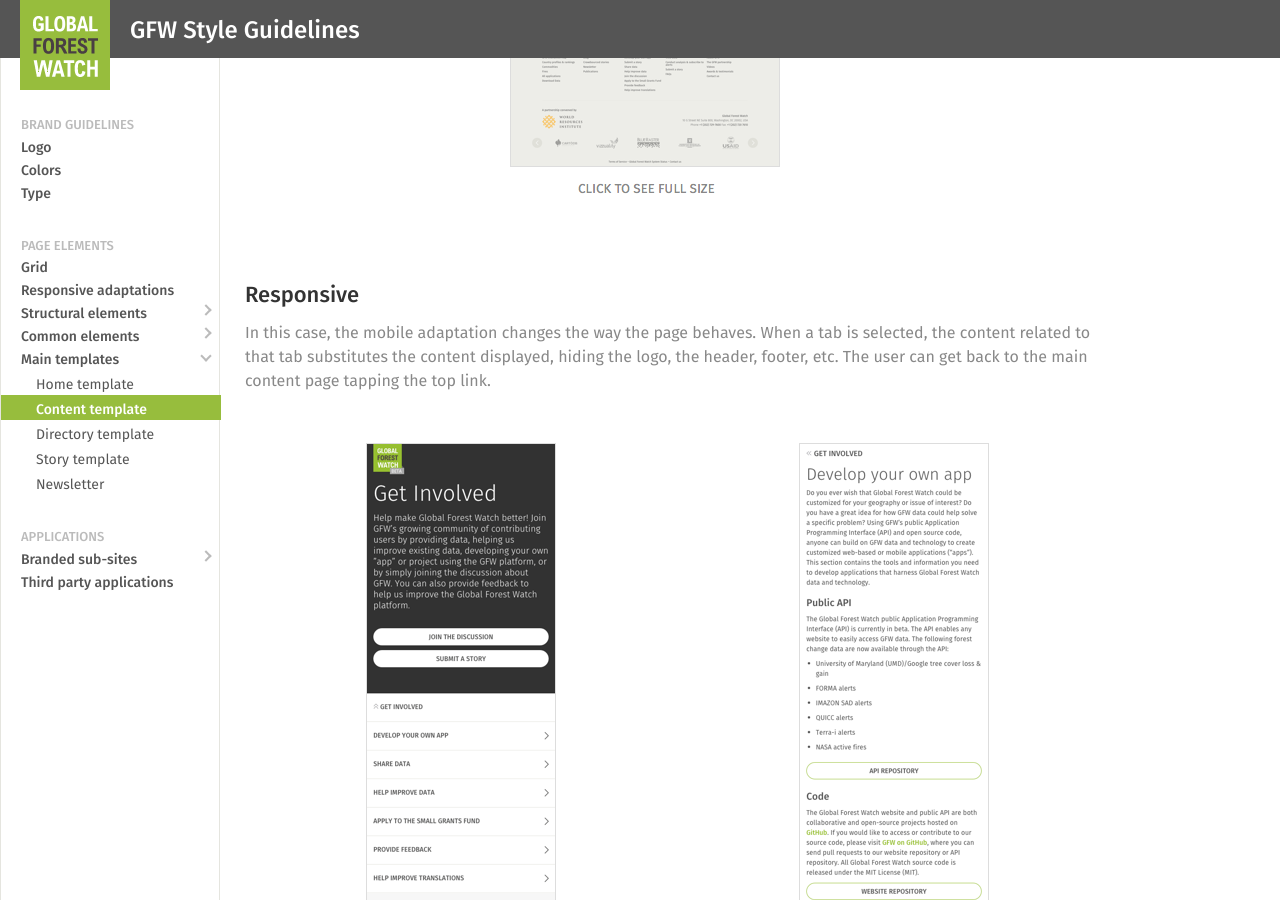
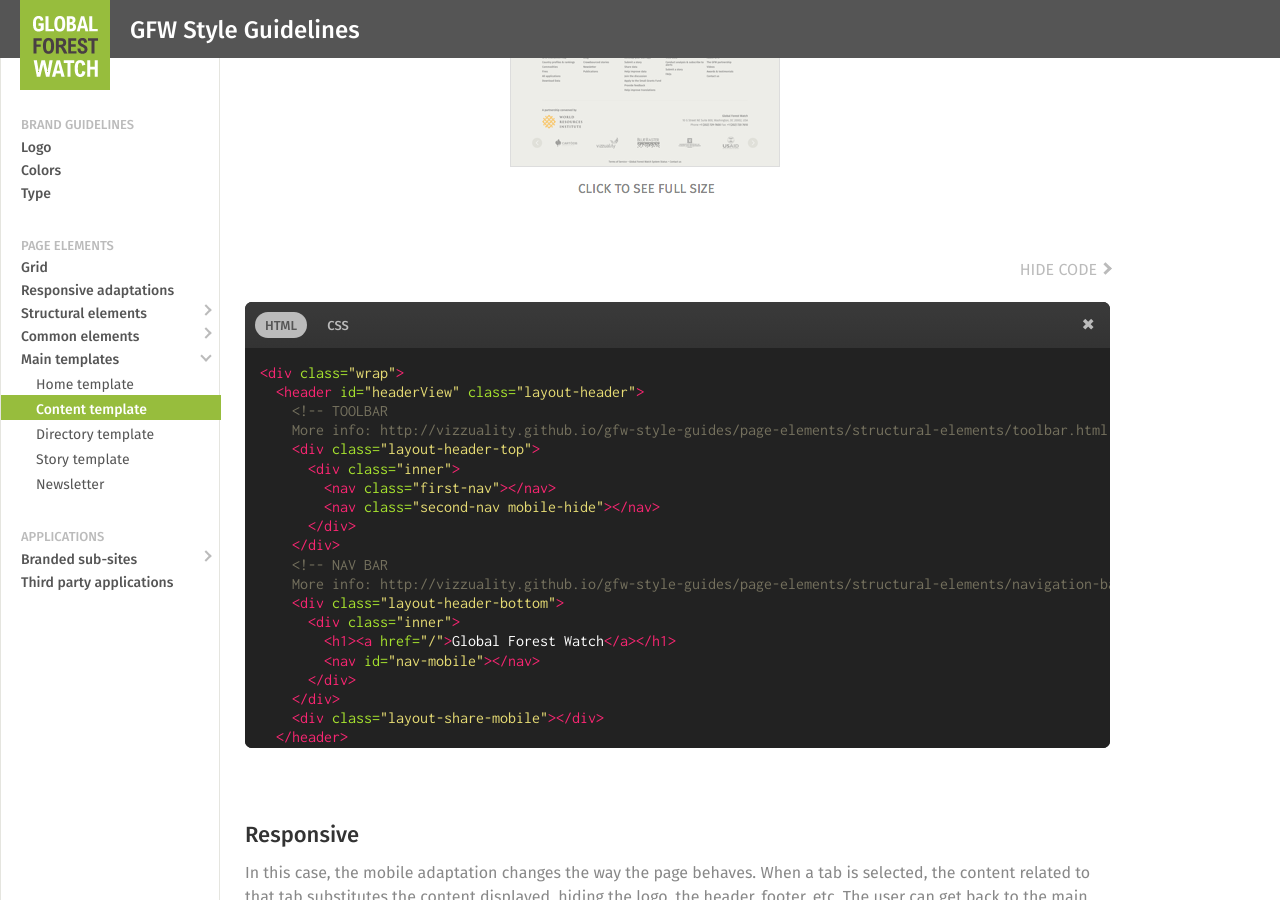
Before and after one commit to Vizzuality/gfw-style-guides, a Jekyll site: the page built from _posts/main-templates/0008-03-01-content-template.markdown, in a window 1280 px wide and 900 px high, scrolled down 1477 px. Built offline with Jekyll 4.4.1, drawn with Linux system fonts in a browser that asks for light colours.

Commit message:
New content code snippet

```diff
--- /dev/null
+++ b/_includes/snippets/main-templates/content/content-css.html
@@ -0,0 +1,14 @@
+{% highlight css %}
+
+/* reset.css */
+@import 'https://cdn.rawgit.com/Vizzuality/gfw-style-guides/master/external-css/reset.css';
+/* fonts */
+@import 'http://fonts.googleapis.com/css?family=Fira+Sans:400,500,300';
+/* base */
+@import 'https://cdn.rawgit.com/Vizzuality/gfw-style-guides/master/external-css/base.css';
+/* grid */
+@import 'https://cdn.rawgit.com/Vizzuality/gfw-style-guides/master/external-css/grid.css';
+/* static */
+@import 'https://cdn.rawgit.com/Vizzuality/gfw-style-guides/master/external-css/static.css';
+
+{% endhighlight %}
--- /dev/null
+++ b/_includes/snippets/main-templates/content/content.html
@@ -0,0 +1,61 @@
+{% highlight html %}
+
+<div class="wrap">
+  <header id="headerView" class="layout-header">
+    <!-- TOOLBAR
+    More info: http://vizzuality.github.io/gfw-style-guides/page-elements/structural-elements/toolbar.html -->
+    <div class="layout-header-top">
+      <div class="inner">
+        <nav class="first-nav"></nav>
+        <nav class="second-nav mobile-hide"></nav>
+      </div>
+    </div>
+    <!-- NAV BAR
+    More info: http://vizzuality.github.io/gfw-style-guides/page-elements/structural-elements/navigation-bar.html -->
+    <div class="layout-header-bottom">
+      <div class="inner">
+        <h1><a href="/">Global Forest Watch</a></h1>
+        <nav id="nav-mobile"></nav>
+      </div>
+    </div>
+    <div class="layout-share-mobile"></div>
+  </header>
+
+  <div class="layout-content">
+    <section class="header-static"></section>
+    <section id="sidebarNavView" class="content-static">
+      <div class="inner">
+        <div class="row">
+          <aside id="sidebarAside"></aside>
+          <div id="sources-box" class="sources-box active" style="min-height: 420px;">
+            <div class="sources-content">
+              <article id="develop-your-own-app" class="source-article">
+                <header></header>
+                <div class="content"></div>
+              </article>
+            </div>
+          </div>
+        </div>
+      </div>
+    </section>
+
+    <section id="interestingView" class="interesting-section"></section>
+  </div>
+
+  <!-- FOOTER
+  More info: http://vizzuality.github.io/gfw-style-guides/page-elements/structural-elements/footer.html -->
+  <div class="footer-share-container"></div>
+  <footer id="footerView" class="layout-footer">
+    <div class="site-map mobile-hide">
+      <div id="siteMap" class="inner">
+        <div id="footerMenu" class="mobile-menu"></div>
+      </div>
+    </div>
+    <div class="partner-box"></div>
+    <div class="footer-logos-btn"></div>
+    <div class="footer-logos"></div>
+    <div class="terms"></div>
+  </footer>
+</div>
+
+{% endhighlight %}
--- a/_posts/main-templates/0008-03-01-content-template.markdown
+++ b/_posts/main-templates/0008-03-01-content-template.markdown
@@ -20,6 +20,10 @@
   </a>
 </div>
 
+<div id="code-snippet-box1" class="code-snippet-box">
+  {% include code-snippet.html htmlcode="snippets/main-templates/content/content.html" csscode="snippets/main-templates/content/content-css.html" %}
+</div>
+
 ### Responsive
 
 In this case, the mobile adaptation changes the way the page behaves. When a tab is selected, the content
```
